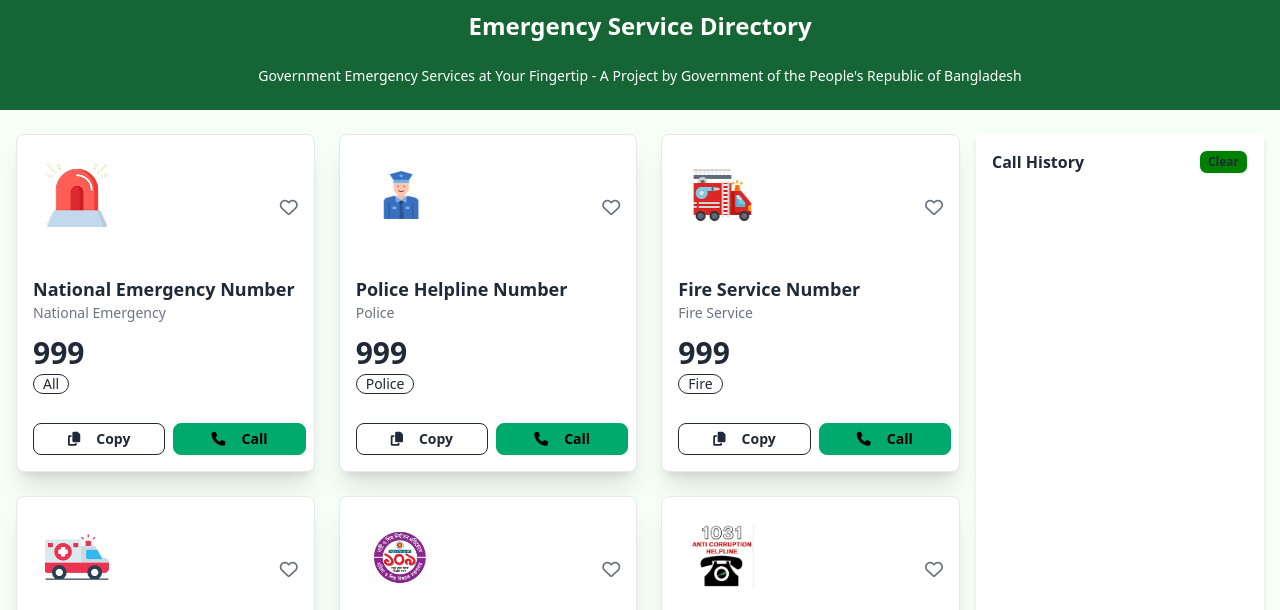
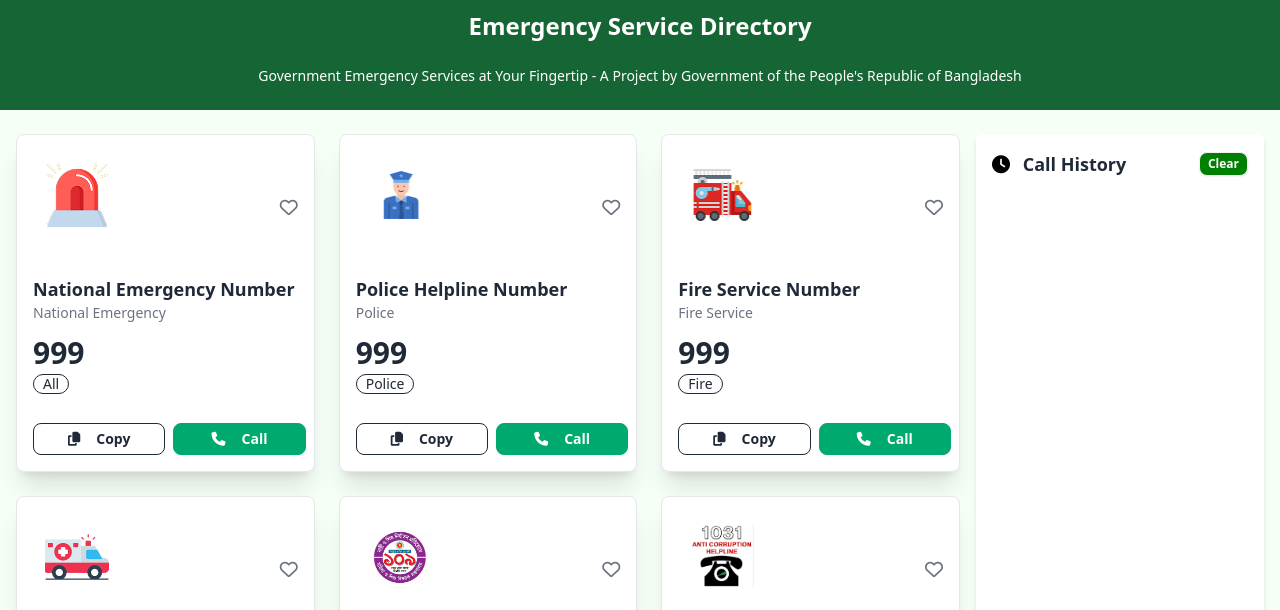
Before and after one commit to buildsbyranbir/assignment_05, a plain HTML site: page index.html in a window 1280 px wide. Shown: the part 190-800 px from the top of the page. Drawn offline with nearby package versions, Linux system fonts and the light colour scheme.

Commit message:
Added Some Changes

```diff
--- a/index.html
+++ b/index.html
@@ -13,6 +13,25 @@
 
           <!-- font awesome -->
            <link rel="stylesheet" href="https://cdnjs.cloudflare.com/ajax/libs/font-awesome/6.5.1/css/all.min.css" integrity="sha512-DTOQO9RWCH3ppGqcWaEA1BIZOC6xxalwEsw9c2QQeAIftl+Vegovlnee1c9QX4TctnWMn13TZye+giMm8e2LwA==" crossorigin="anonymous" referrerpolicy="no-referrer" />
+
+           <!-- For changing text and icon color -->
+           <style>
+           .btn-success {
+            color: white !important;
+          }
+          .btn-success i {
+            color: white !important;
+          }
+
+
+          .btn-primary {
+            color: white !important;
+          }
+          .btn-primary i {
+            color: white !important;
+  }
+</style>
+
 
 </head>
 <body>
@@ -319,7 +338,6 @@
   </div>
 
 
-
   <!-- ==================== Card: 09=================== -->
             <div class="card bg-[#FFFFFF] shadow-xl border rounded-lg p-4 relative w-full">
     <!-- Top Icon & Heart -->
@@ -359,8 +377,8 @@
          <!--======= Righe: Call History =========-->
           <div class="w-72 bg-white shadow-md rounded-md p-4">
       <div class="flex justify-between items-center mb-2">
-        <h2 class="font-bold">Call History</h2>
-        <button id="clearHistory" class="btn btn-xs bg-[green]">Clear</button>
+        <h2 class="font-bold text-lg">  <i class="fa-solid fa-clock text-black mr-2"></i> Call History</h2>
+        <button id="clearHistory" class="btn btn-xs bg-[green] text-white">Clear</button>
       </div>
       <ul id="historyList" class="space-y-2 text-sm"></ul>
     </div>
```
